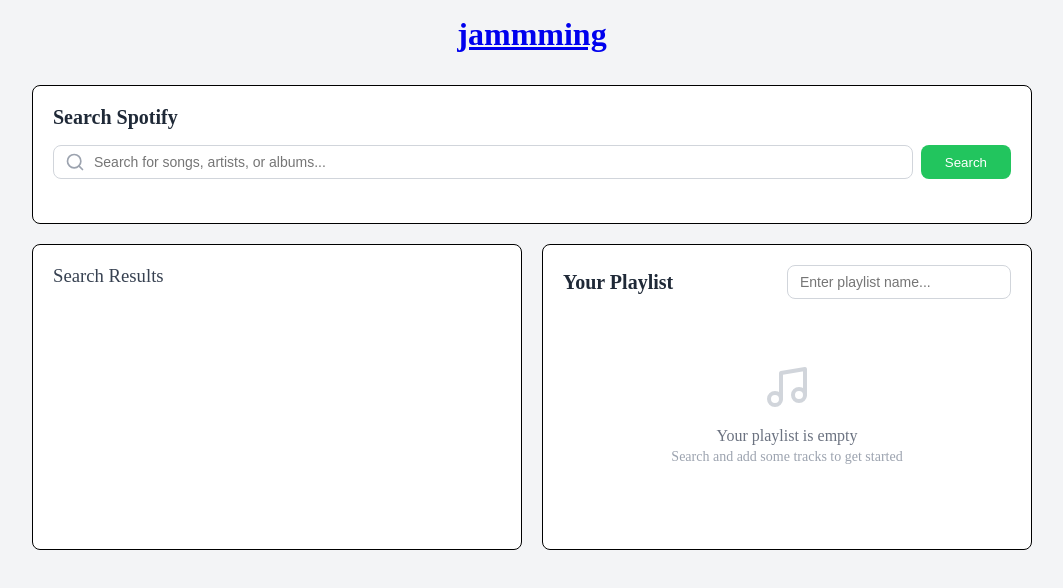
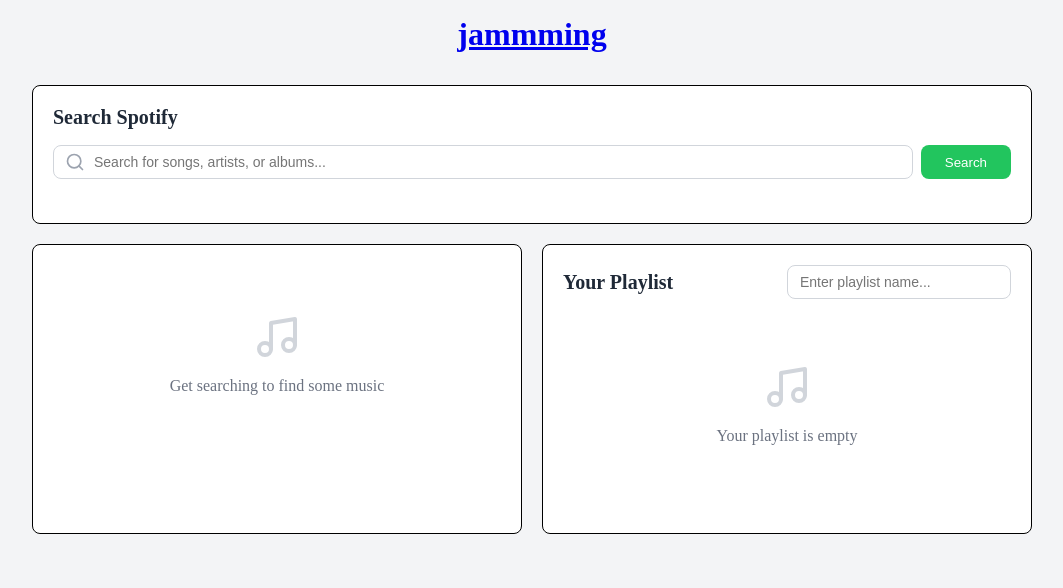
Before and after one commit to reb84/Jammming, a React (Vite) app: page / in a window 1280 px wide. Shown: the top 588 px of the page, without its empty margins (108-1171 px from the left). Built offline with nearby package versions, Linux system fonts and the light colour scheme.

Commit message:
Empty search message

```diff
--- a/src/components/PlaylistSection/PlaylistSection.css
+++ b/src/components/PlaylistSection/PlaylistSection.css
@@ -72,11 +72,7 @@
     margin: 0 0 4px 0;
 }
 
-.empty-subtext {
-    font-size: 14px;
-    color: #9ca3af;
-    margin: 0;
-}
+
 
 .save-btn {
     width: 100%;
--- a/src/components/PlaylistSection/PlaylistSection.jsx
+++ b/src/components/PlaylistSection/PlaylistSection.jsx
@@ -43,9 +43,6 @@ const PlaylistSection = ({
           <div className="empty-playlist">
             <Music className="empty-icon" />
             <p className="empty-text">Your playlist is empty</p>
-            <p className="empty-subtext">
-              Search and add some tracks to get started
-            </p>
           </div>
         )}
       </div>
--- a/src/components/SearchResults/SearchResults.css
+++ b/src/components/SearchResults/SearchResults.css
@@ -23,3 +23,20 @@
     padding: 32px 0;
     margin: 0;
 }
+
+.empty-search {
+    text-align: center;
+    padding: 48px 0;
+}
+
+.empty-search-icon {
+    width: 48px;
+    height: 48px;
+    color: #d1d5db;
+    margin: 0 auto 12px;
+}
+
+.empty-search-text {
+    color: #6b7280;
+    margin: 0 0 4px 0;
+}
--- a/src/components/SearchResults/SearchResults.jsx
+++ b/src/components/SearchResults/SearchResults.jsx
@@ -1,13 +1,32 @@
 import React from "react";
 import TrackItem from "../TrackItem/TrackItem";
+import { Music } from "lucide-react";
 import "./SearchResults.css";
 
 const SearchResults = ({ searchQuery, searchResults, onAddTrack }) => {
+  // no search query entered yet
+  if (!searchQuery) {
+    return (
+      <div className="search-results-section">
+        <div className="empty-search">
+          <Music className="empty-search-icon" />
+          <p className="empty-search-text">Get searching to find some music</p>
+        </div>
+      </div>
+    );
+  }
+
   if (searchQuery && searchResults.length === 0) {
-    return <p className="no-results">No results found for "{searchQuery}"</p>;
+    // search but no results
+    return (
+      <div className="search-results-section">
+        <p className="no-results">No results found for "{searchQuery}"</p>
+      </div>
+    );
   }
 
   return (
+    // no search and results
     <div className="search-results-section">
       <h3 className="results-title">Search Results</h3>
       <div className="results-list">
```
